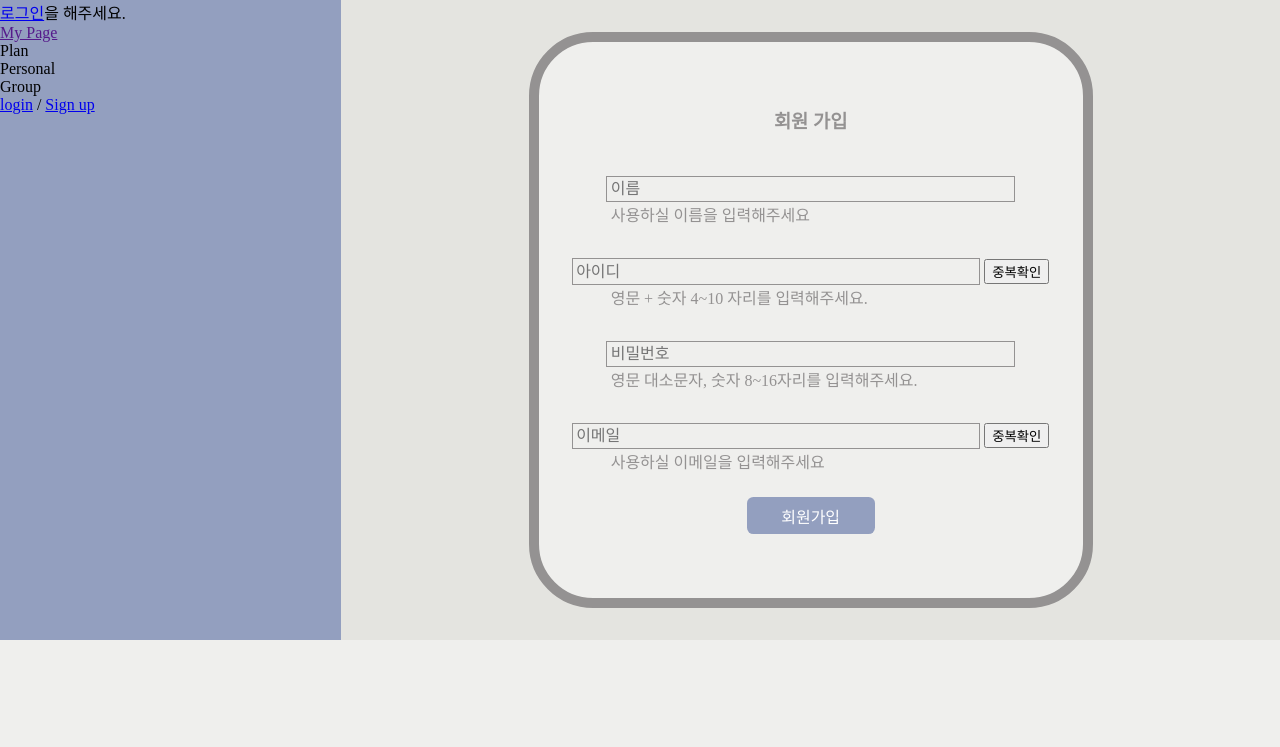
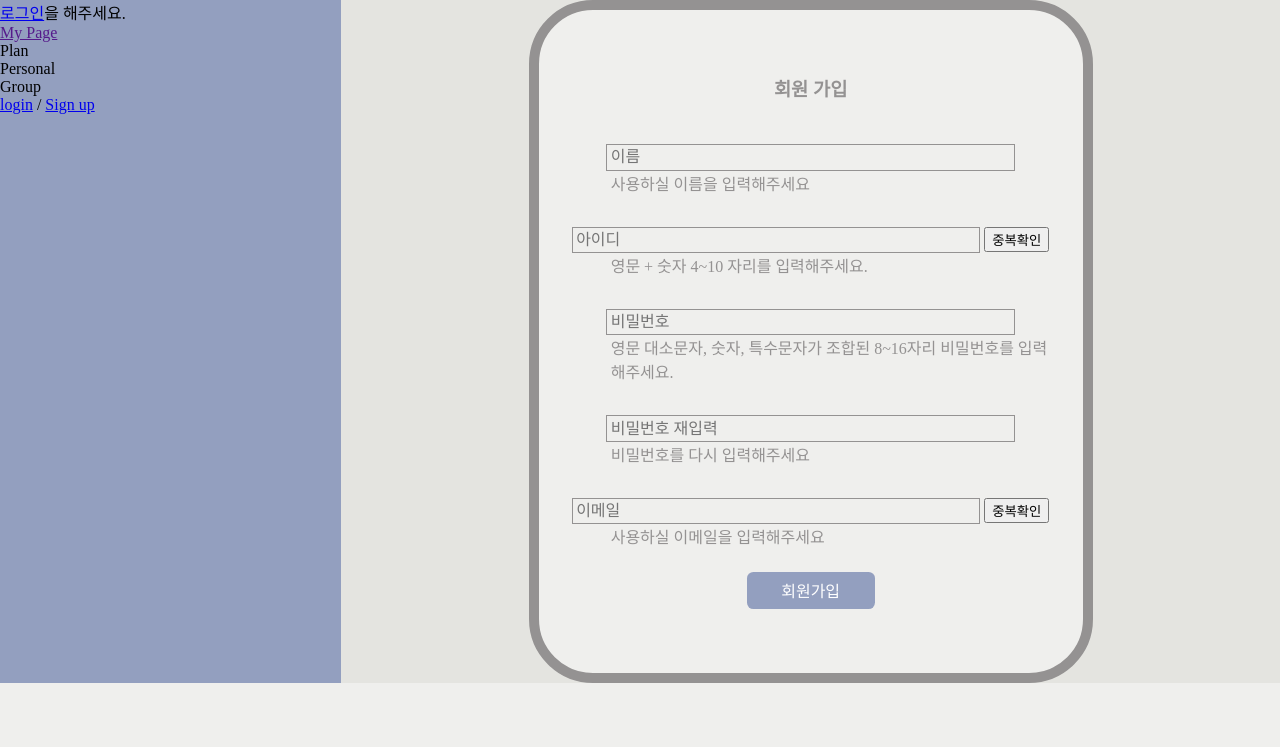
Before and after one commit to Tjdnjs/2022-H-UP-J-and-S-, a Flask app: page /user/register in a window 1280 px wide. Shown: the part 96-843 px from the top of the page. Before the commit the page ends 736 px from the top, so only its background shows below. Run offline with Flask 2, Linux system fonts and the light colour scheme.

Commit message:
[update] password check

```diff
--- a/static/css/signin.css
+++ b/static/css/signin.css
@@ -17,7 +17,7 @@
   border: 10px solid #949292;
   border-radius: 4rem;
 }
-#name, #id, #password, #email{
+#name, #id, #password, #email, #pw_check{
   font-family: 'Noto Serif KR', serif;
   font-size: 1rem;
   width: 25rem;
--- a/static/js/check.js
+++ b/static/js/check.js
@@ -1,9 +1,19 @@
+// function is_userid(asValue) {
+//   var regExp = /^(?=.*[a-zA-Z])[-a-zA-Z0-9_.]{4,10}$/;
+//   return regExp.test(asValue);
+// }
+
+// function is_password(asValue) {
+//   var regExp = /^(?=.*\d)(?=.*[a-zA-Z])[0-9a-zA-Z!@#$%^&*]{8,16}$/;
+//   return regExp.test(asValue);
+// }
+
 function check_e(){
-  const t = document.getElementById('email').value;
-  console.log(t);
+  const e = document.getElementById('email').value;
+  console.log(e);
   $.ajax({
     type: "POST",
-    url: `/user/checke/${t}`,
+    url: `/user/checke/${e}`,
     success: function (response) {
       if (response["exists"]) {
           $("#help-e").text("이미 존재하는 이메일입니다.").removeClass("is-safe").addClass("is-danger")
@@ -17,11 +27,11 @@ function check_e(){
 }
 
 function check_dup(){
-  const t = document.getElementById('id').value;
-  console.log(t);
+  const id = document.getElementById('id').value;
+  console.log(id);
   $.ajax({
     type: "POST",
-    url: `/user/checkDup/${t}`,
+    url: `/user/checkDup/${id}`,
     success: function (response) {
       if (response["exists"]) {
           $("#help-id").text("이미 존재하는 아이디입니다.").removeClass("is-safe").addClass("is-danger")
@@ -33,3 +43,15 @@ function check_dup(){
   }
   })
 }
+
+function check_pw(){
+  const pw = document.getElementById('password').value;
+  let pw_check = document.getElementById('pw_check').value;
+  console.log(pw, pw_check)
+  if (pw !== pw_check){
+    $("#help-pw").text("비밀번호가 일치하지 않습니다").removeClass("is-danger").addClass("is-success")
+  }
+  else {
+    $("#help-pw").text("비밀번호가 일치합니다").removeClass("is-success").addClass("is-success")
+  }
+}
--- a/templates/signin.html
+++ b/templates/signin.html
@@ -51,7 +51,11 @@
             </div>
             <div>
                 <input id="password" type='password' name='user_pw' pattern="[a-zA-z0-9]{8,16}" placeholder="비밀번호" required>
-                <div class="des">영문 대소문자, 숫자 8~16자리를 입력해주세요.</div>
+                <div class="des">영문 대소문자, 숫자, 특수문자가 조합된 8~16자리 비밀번호를 입력해주세요.</div>
+            </div>
+            <div>
+                <input id="pw_check" type='password' name='pw_check' onkeyup="check_pw()" pattern="[a-zA-z0-9]{8,16}" placeholder="비밀번호 재입력" required>
+                <div class="des" id = "help-pw">비밀번호를 다시 입력해주세요</div>
             </div>
             <div>
                 <input id="email" type='email' name='user_email' placeholder="이메일" required>
```
